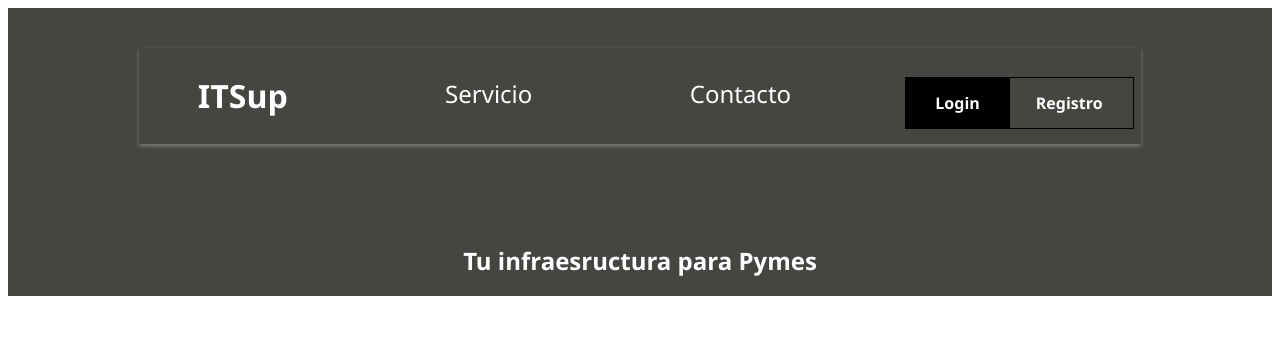
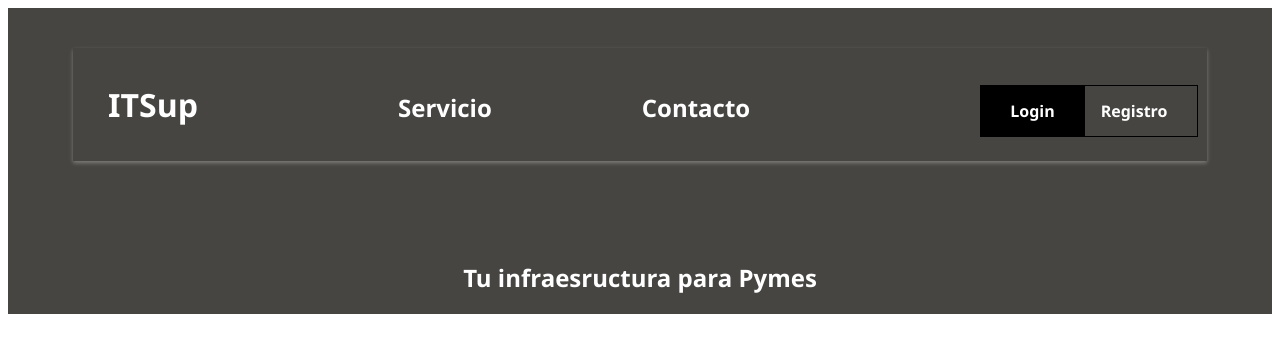
Before and after one commit to CopernicoDev/PYMES_WEB_Frontend_Angular, an Angular app: page / in a window 1280 px wide. Shown: the top 352 px of the page. Built offline with nearby package versions, Linux system fonts and the light colour scheme.

Commit message:
Pequeños cambios en la maquetación

```diff
--- a/src/app/home/home.css
+++ b/src/app/home/home.css
@@ -9,11 +9,14 @@ body{
     background-color: #464542; /* Color de fondo del rectángulo */
     color: #fff; /* Color del texto dentro del rectángulo */
     margin: auto;
-    padding: 10px;
+    padding: auto;
     margin-top: 40px;
+    width: 30cm; /* Ancho completo */
+    height: 3cm; /* Altura del rectángulo */
     box-shadow: 0 2px 4px rgba(255, 255, 255, 0.3); /* Sombra blanca */
-    height: 2cm;
-    width: 26cm;
+    display: flex; /* Utiliza flexbox para centrar el contenido */
+    align-items: center; /* Centra verticalmente los elementos */
+    justify-content: baseline; /* Centra horizontalmente los elementos */
 }
 
 .barra-superior nav ul {
@@ -23,7 +26,6 @@ body{
 
 .barra-superior nav ul li {
     display: inline; /* Muestra los elementos de lista en línea */
-    margin-right: 10px; /* Espacio entre los elementos de lista */
 }
 
 
@@ -41,35 +43,35 @@ body{
 }
 
 .Elemnto-barra1{
-    font-size: 200%;
-    position: relative;
-    top: 0px;
-    left: 5%;
-    font-weight: 900;
+    font-size: xx-large;
+    font-weight: bolder;
+    margin-left: 35px;
 }
 
 .Elemnto-barra2{
-    position: relative;
-    top: -5px;
-    left: 20%;
     font-size: x-large;
+    font-weight: bold;
+    margin-left: 200px;
+
+
 }
 
 .Elemnto-barra3{
-    position: relative;
-    top: -5px;
-    left: 35%;
     font-size: x-large;
+    font-weight: bold;
+    margin-left: 150px;
+
 }
 
 
 
 .Cuadro-registro-login{
-    position: relative;
-    left: 77%;
-    top: -25px;
     font-weight: bold;
+    margin-left: 230px;
+
 }
+
+
 
 .reactangulo-negro-encabezado{
     background-color: #1a1a19;
--- a/src/app/home/home.html
+++ b/src/app/home/home.html
@@ -5,10 +5,10 @@
                 <li class="Elemnto-barra1">ITSup</li>
                 <li class="Elemnto-barra2">Servicio</li>
                 <li class="Elemnto-barra3">Contacto</li>
-                <div class="Cuadro-registro-login">
-                    <li class="rectangulo-negro">Login</li>
-                    <li class="rectangulo-gris">Registro</li>
-                </div>
+                <li class="Cuadro-registro-login">
+                    <span class="rectangulo-negro">Login</span>
+                    <span class="rectangulo-gris">Registro</span>
+                </li>
             </ul>
         </nav>
     </header>
```
